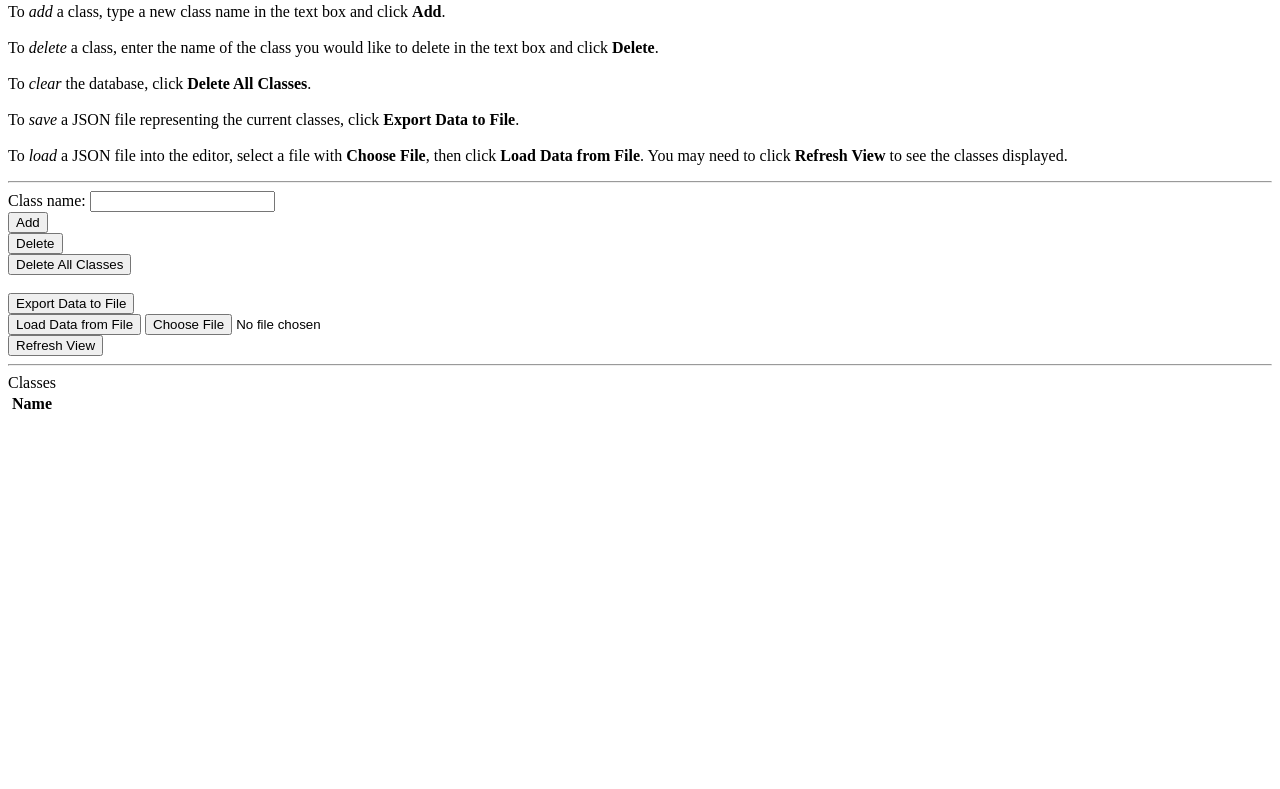
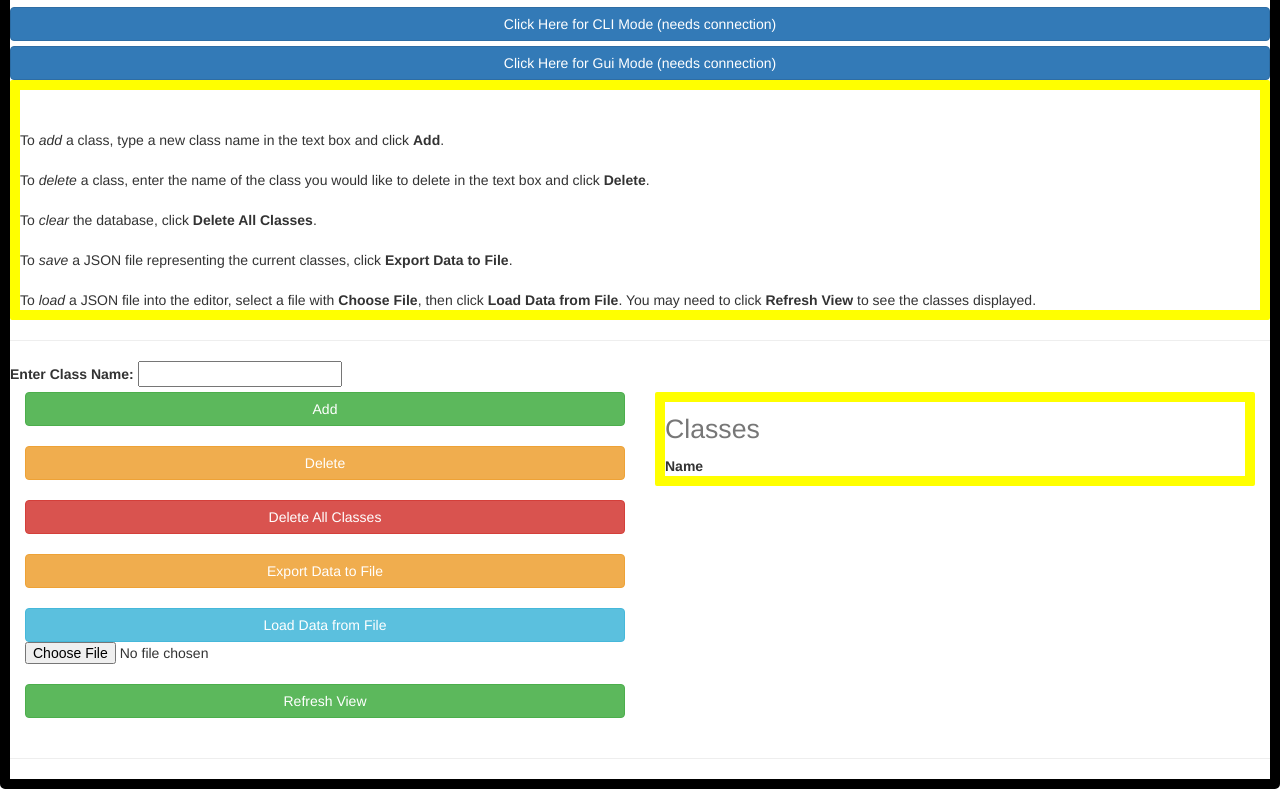
Before and after one commit to mucsci-students/2020sp-420-WebWizards, a plain HTML site: page index.html in a window 1280 px wide. Shown: the part 113-902 px from the top of the page. Before the commit the page ends 800 px from the top, so only its background shows below. Drawn offline with nearby package versions, Linux system fonts and the light colour scheme.

Commit message:
quick css mockup

```diff
--- a/index.html
+++ b/index.html
@@ -4,6 +4,8 @@
 <html>
 
 <head>
+    <link rel="stylesheet" type="text/css" href="umlCss.css">
+    <link rel="stylesheet" href="https://maxcdn.bootstrapcdn.com/bootstrap/3.3.7/css/bootstrap.min.css">
     <title>
         UML Editor
     </title>
@@ -25,10 +27,15 @@
 </head>
 
 <body>
-    <h1> UML Editor Prototype (Basic HTML/JS version) </h1>
-    <p>
-        Welcome to our UML Editor prototype.
+    <h1 class = navBar> Welcome to our UML Editor!</h1>
 
+    <div id = mode>
+        <button type="button" name="cliMode" class="btn btn-primary btn-block">Click Here for CLI Mode (needs connection)</button>
+
+        <button type="button" name="guiMode" class="btn btn-primary btn-block">Click Here for Gui Mode (needs connection)</button>
+    </div>
+
+    <p class = instructions>
         </br></br>
 
         To <em>add</em> a class, type a new class name in the text box and click <strong>Add</strong>.
@@ -51,23 +58,42 @@
 
     </p>
     <hr>
-    <form id="UMLClass">
-        <div><label>
-                Class name:
+
+    <form  id="UMLClass">
+        <label>
+                Enter Class Name:
                 <input name="name" />
-            </label></div>
-        <div><button type="button" name="add">Add</button></div>
-        <div><button type="button" name="delete">Delete</button></div>
-        <div><button type="button" name="clearAll">Delete All Classes</button></div>
+        </label>
+
+        <div class= container-fluid>
+
+            <div class="row">
+            <div class="col-sm-6"
+            <div class = buttons>
+                <div><button type="button" name="add" class="btn btn-success btn-block" >Add</button></div>
                 </br>
-        <div><button type="button" name="export">Export Data to File</button></div>
-        <div><button type="button" name="load">Load Data from File</button>
+
+                <div><button type="button" name="delete" class="btn btn-warning btn-block">Delete</button></div>
+                </br>
+
+                <div><button type="button" name="clearAll" class="btn btn-danger btn-block">Delete All Classes</button></div>
+                </br>
+
+                <div><button type="button" name="export" class="btn btn-warning btn-block">Export Data to File</button></div>
+                </br>
+
+                <div><button type="button" name="load" class="btn btn-info btn-block">Load Data from File</button>
+
                 <input type="file" id="loadfile">
                 </div>
-        <div><button type="button" name="refresh">Refresh View</button></div>
-    </form>
+                </br>
 
-    <hr />
+                <div><button type="button" name="refresh" class="btn btn-success btn-block">Refresh View</button></div>
+                </br>
+            </div>
+
+                   <div class="col-sm-6">
+                    <div class =classesBox>
                         <table id="classes">
                         <caption>Classes</caption>
                         <thead>
@@ -77,6 +103,16 @@
                         </thead>
                         <tbody></tbody>
                         </table>
+                    </div>
+                 </div>
+            </div>
+        </div>
+            </div>
+
+    </form>
+    <hr />
+
+
 </body>
 
 </html>
--- /dev/null
+++ b/umlCss.css
@@ -0,0 +1,40 @@
+body {
+  border: 10px solid;
+  border-radius: 5px;
+  border-color: black;
+  font-family: sans-serif;
+}
+
+h1 {
+  background-color: yellow;
+  margin-left: 20px;
+
+}
+
+caption{
+	font-size: 20pt;
+	color: black;
+}
+
+.navBar{
+  background-color: black;
+  color: yellow;
+  padding: 20px;
+  text-align: center;
+}
+
+.classesBox{
+	border: 10px solid;
+	border-color: yellow;
+	border-radius: 2px;
+}
+
+.instructions{
+	border: 10px solid;
+	border-color: yellow;
+	border-radius: 2px;
+}
+
+.buttons{
+	width: 50%;
+}
```
Also changed, not shown: 1 other file. Lines whose indentation alone changed are shown as unchanged.
